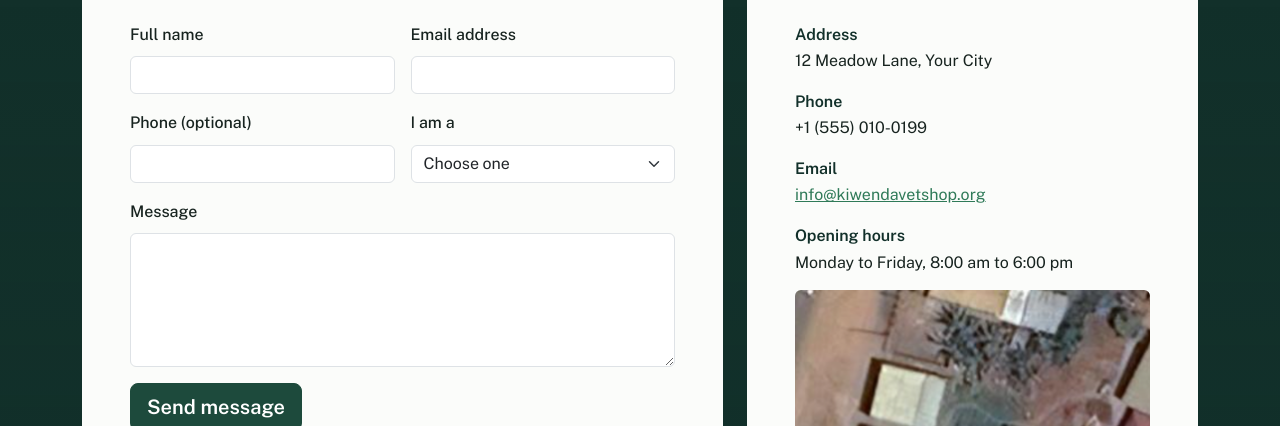
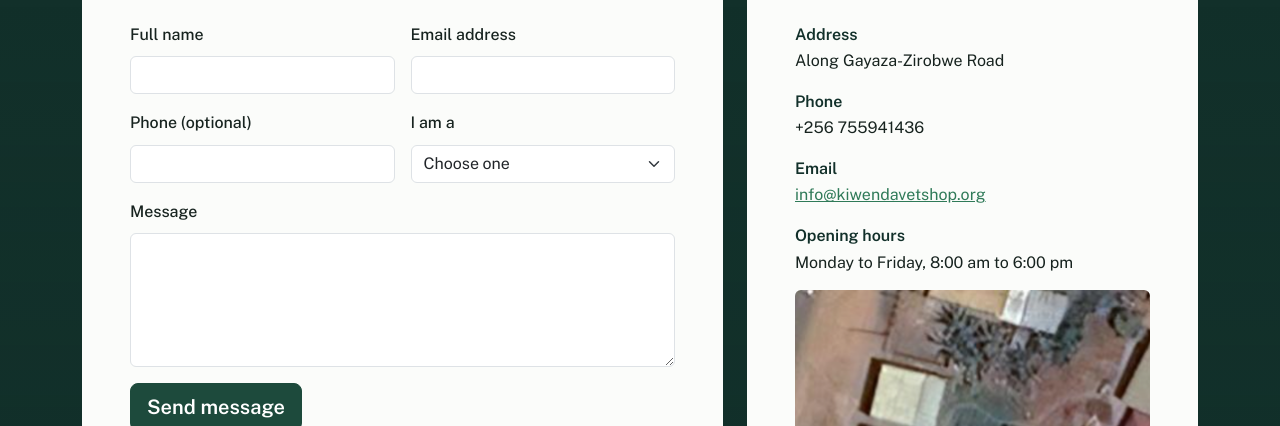
Before and after one commit to Jovansuubi/PROJECT-WORK, a plain HTML site: page contact.html in a window 1280 px wide. Shown: the part 374-800 px from the top of the page. Drawn offline with nearby package versions, Linux system fonts and the light colour scheme.

Commit message:
Update contact.html

```diff
--- a/contact.html
+++ b/contact.html
@@ -96,8 +96,8 @@
           <section class="panel-light">
             <h2>Find us</h2>
             <ul class="contact-list">
-              <li><strong>Address</strong>12 Meadow Lane, Your City</li>
-              <li><strong>Phone</strong>+1 (555) 010-0199</li>
+              <li><strong>Address</strong>Along Gayaza-Zirobwe Road</li>
+              <li><strong>Phone</strong>+256 755941436</li>
               <li><strong>Email</strong><a href="mailto:info@kiwendavetshop.org">info@kiwendavetshop.org</a></li>
               <li><strong>Opening hours</strong>Monday to Friday, 8:00 am to 6:00 pm</li>
             </ul>
```
